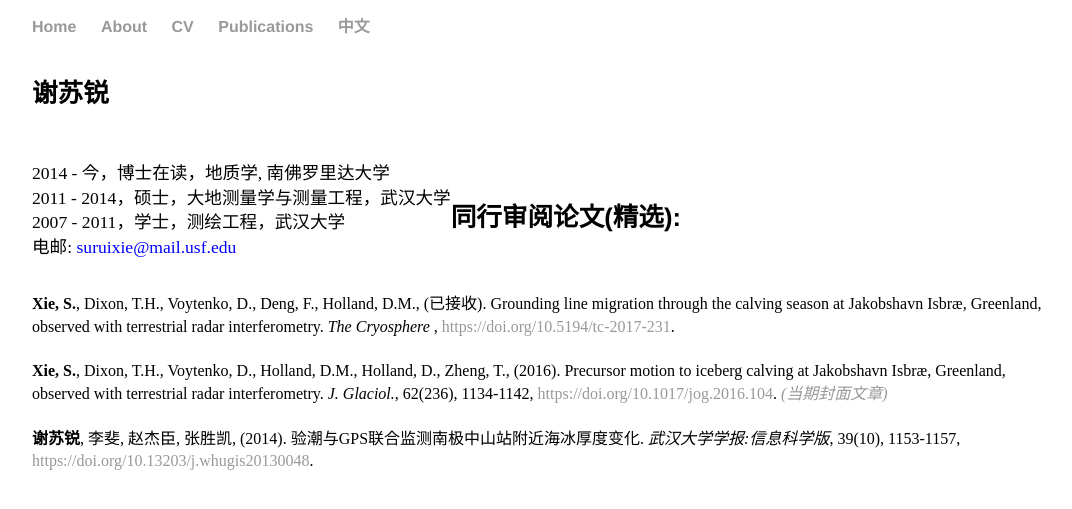
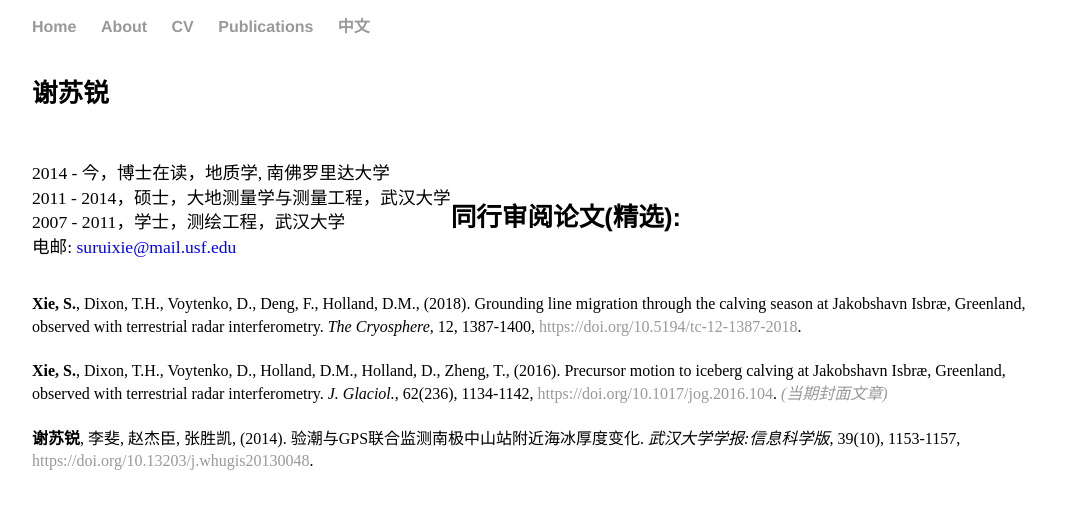
Before and after one commit to suruixie/suruixie.github.io, a Jekyll site: the page built from Chinese/index.html, in a window 1280 px wide. Shown: the top 509 px of the page, without its empty margins (96-1168 px from the left). Built offline with Jekyll 4.4.1, drawn with Linux system fonts in a browser that asks for light colours.

Commit message:
Update index.html

```diff
--- a/Chinese/index.html
+++ b/Chinese/index.html
@@ -19,7 +19,7 @@
 	<div class="sideText">
             <h4>同行审阅论文(精选):</h4>
             <p style="font-size:1.0em;">
-		<strong>Xie, S.</strong>, Dixon, T.H., Voytenko, D., Deng, F., Holland, D.M., (已接收). Grounding line migration through the calving season at Jakobshavn Isbræ, Greenland, observed with terrestrial radar interferometry. <em>The Cryosphere </em>, <a href="https://doi.org/10.5194/tc-2017-231">https://doi.org/10.5194/tc-2017-231</a>.  <br>
+		<strong>Xie, S.</strong>, Dixon, T.H., Voytenko, D., Deng, F., Holland, D.M., (2018). Grounding line migration through the calving season at Jakobshavn Isbræ, Greenland, observed with terrestrial radar interferometry. <em>The Cryosphere</em>, 12, 1387-1400, <a href="https://doi.org/10.5194/tc-12-1387-2018">https://doi.org/10.5194/tc-12-1387-2018</a>.  <br>
 		<br style="line-height:0.2em">
 		<strong>Xie, S.</strong>, Dixon, T.H., Voytenko, D., Holland, D.M., Holland, D., Zheng, T., (2016). Precursor motion to iceberg calving at Jakobshavn Isbræ, Greenland, observed with terrestrial radar interferometry. <em>J. Glaciol.</em>, 62(236), 1134-1142, <a href="https://doi.org/10.1017/jog.2016.104">https://doi.org/10.1017/jog.2016.104</a>. <em><a href="https://doi.org/10.1017/jog.2016.123"> (当期封面文章)</a></em> <br>
 		<br style="line-height:0.2em">
```
